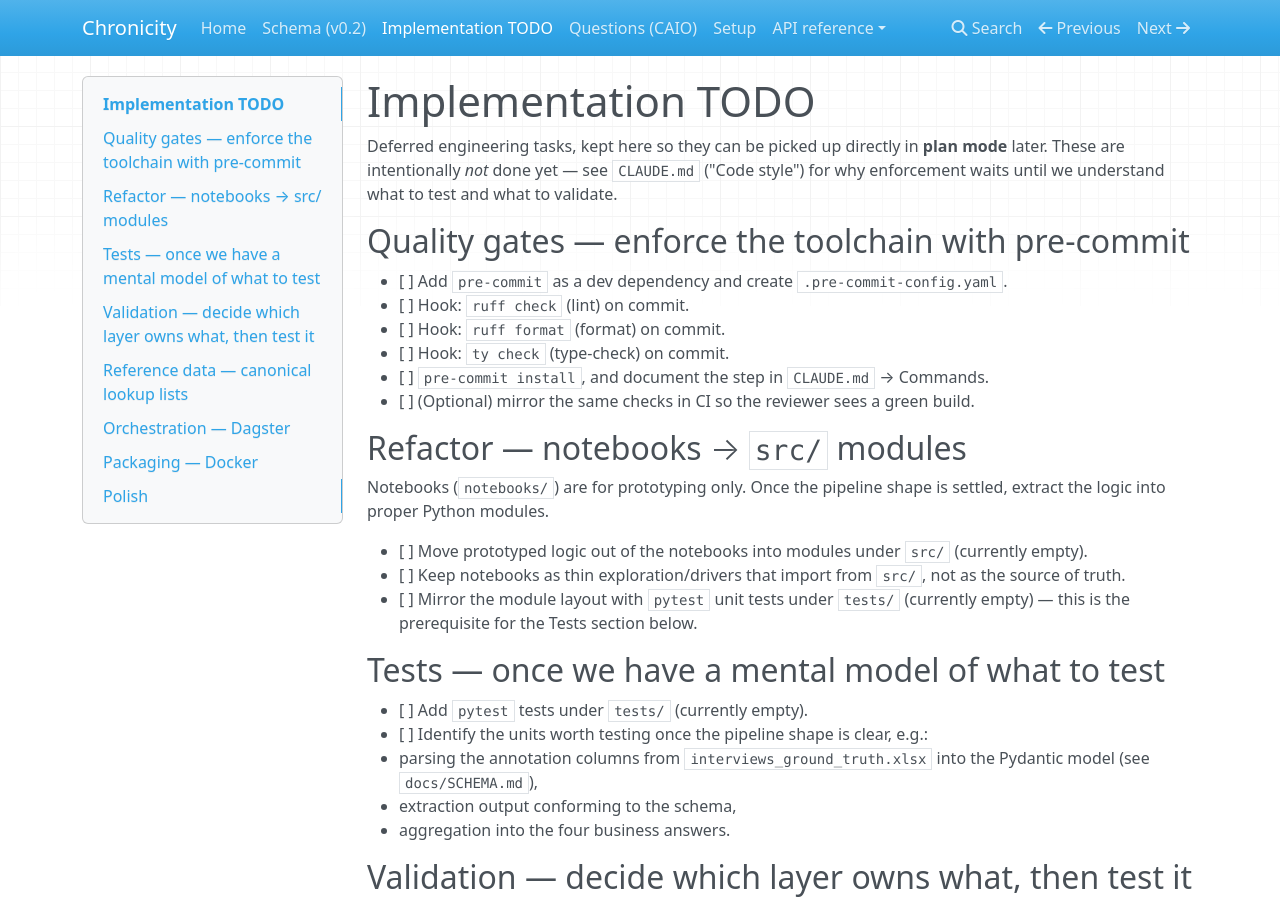
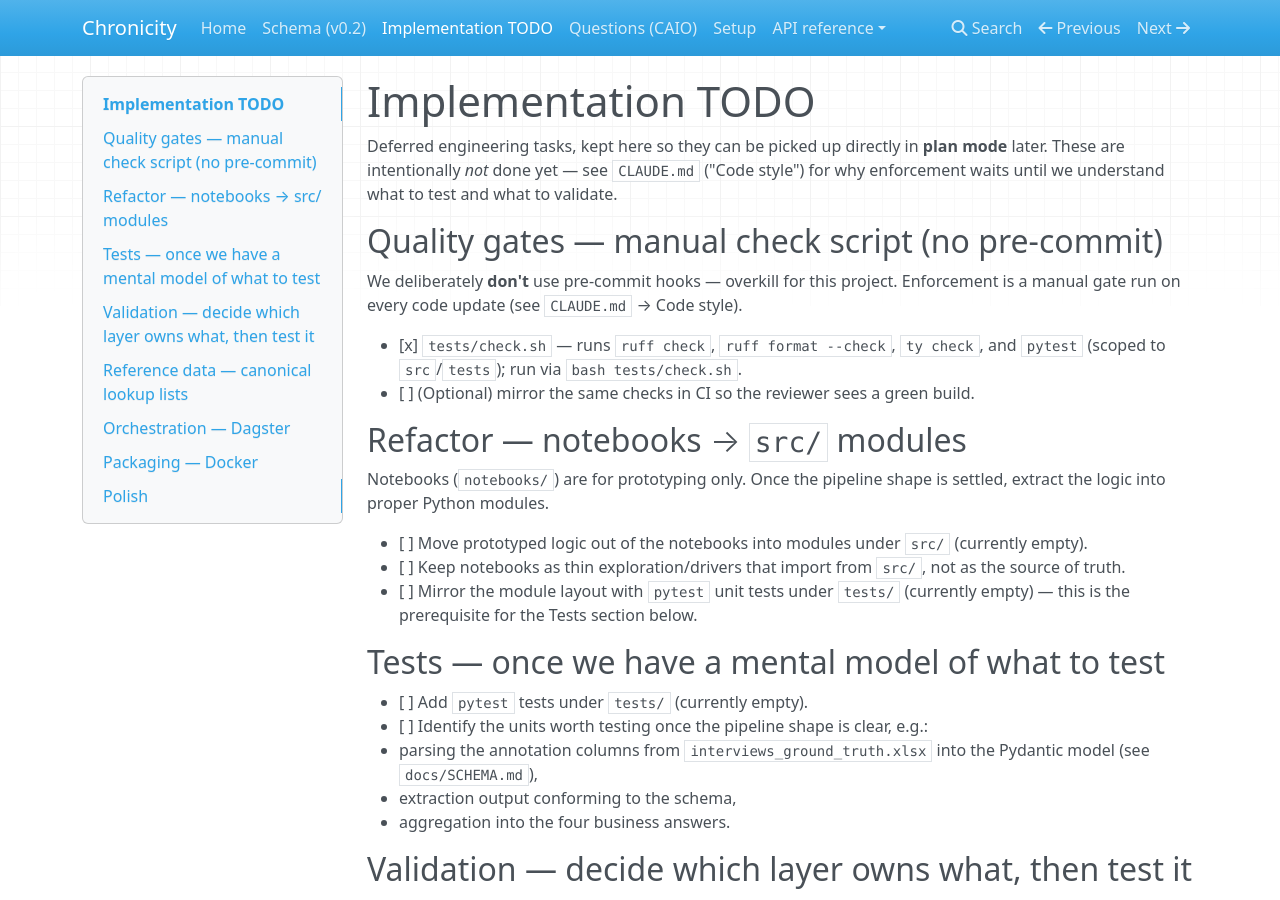
Before and after one commit to carecodeconnect/crohnicity, an MkDocs documentation site: the page built from docs/TODO.md, in a window 1280 px wide and 900 px high. Built offline with MkDocs 1.6.1, drawn with Linux system fonts in a browser that asks for light colours; nearby versions of some CDN libraries.

Commit message:
tweaked testing advice in docs

```diff
--- a/docs/TODO.md
+++ b/docs/TODO.md
@@ -4,13 +4,13 @@ Deferred engineering tasks, kept here so they can be picked up directly in **pla
 later. These are intentionally *not* done yet — see `CLAUDE.md` ("Code style") for why
 enforcement waits until we understand what to test and what to validate.
 
-## Quality gates — enforce the toolchain with pre-commit
+## Quality gates — manual check script (no pre-commit)
 
-- [ ] Add `pre-commit` as a dev dependency and create `.pre-commit-config.yaml`.
-- [ ] Hook: `ruff check` (lint) on commit.
-- [ ] Hook: `ruff format` (format) on commit.
-- [ ] Hook: `ty check` (type-check) on commit.
-- [ ] `pre-commit install`, and document the step in `CLAUDE.md` → Commands.
+We deliberately **don't** use pre-commit hooks — overkill for this project. Enforcement is a
+manual gate run on every code update (see `CLAUDE.md` → Code style).
+
+- [x] `tests/check.sh` — runs `ruff check`, `ruff format --check`, `ty check`, and `pytest`
+  (scoped to `src`/`tests`); run via `bash tests/check.sh`.
 - [ ] (Optional) mirror the same checks in CI so the reviewer sees a green build.
 
 ## Refactor — notebooks → `src/` modules
```
